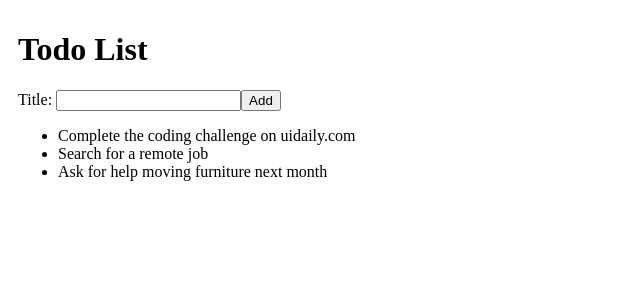
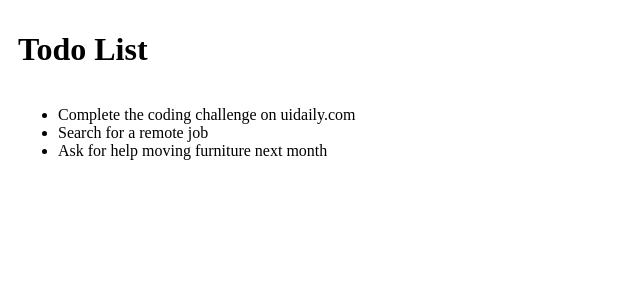
Before and after one commit to Code-the-Dream-School/ctd-react-egret, a React (Create React App) app: page / in a window 1280 px wide. Shown: the top 300 px of the page, without its empty margins (0-640 px from the left). Built offline with nearby package versions, Linux system fonts and the light colour scheme; the HTML template or start-up script is replaced by a standard one.

Commit message:
assignment is complete

```diff
--- a/src/AddTodoForm.js
+++ /dev/null
@@ -1,15 +0,0 @@
-import React from 'react'
-
-const AddTodoForm = () => {
-    return (
-        <div>
-        <form>
-            <label htmlFor="todoTitle" >Title: </label>
-            <input id="todoTitle" type="text"/>
-            <button>Add</button>
-        </form>
-        </div>
-    )
-}
-
-export default AddTodoForm
--- a/src/App.js
+++ b/src/App.js
@@ -1,7 +1,21 @@
 import React from 'react';
-import TodoList from './TodoList'
-import AddTodoForm from './AddTodoForm'
 import './style.css'
+
+
+const todoList = [
+  {
+    'id': 1,
+    'title': 'Complete the coding challenge on uidaily.com'
+  },
+  {
+    'id': 2,
+    'title': 'Search for a remote job'
+  },
+  {
+    'id': 3,
+    'title': 'Ask for help moving furniture next month'
+  },
+]
 
 function App() {
   return (
@@ -9,10 +23,19 @@ function App() {
       <header>
         <h1>Todo List</h1>
       </header>
-        <AddTodoForm />
-        <TodoList />
+        <List />
     </div>
   );
 }
 
+const List = () => (
+  <ul>
+  {todoList.map((item) => (
+    <li key={item.id}>
+      <span>{item.title}</span>
+    </li>
+  ))}
+  </ul>
+)
+
 export default App;
--- a/src/TodoList.js
+++ /dev/null
@@ -1,30 +0,0 @@
-import React from 'react'
-
-const todoList = [
-    {
-      'id': 1,
-      'title': 'Complete the coding challenge on uidaily.com'
-    },
-    {
-      'id': 2,
-      'title': 'Search for a remote job'
-    },
-    {
-      'id': 3,
-      'title': 'Ask for help moving furniture next month'
-    },
-  ]
-
-const TodoList = () => {
-    return (
-            <ul>
-            {todoList.map((item) => (
-              <li key={item.id}>
-                <span>{item.title}</span>
-              </li>
-            ))}
-            </ul>
-    )
-}
-
-export default TodoList
```
